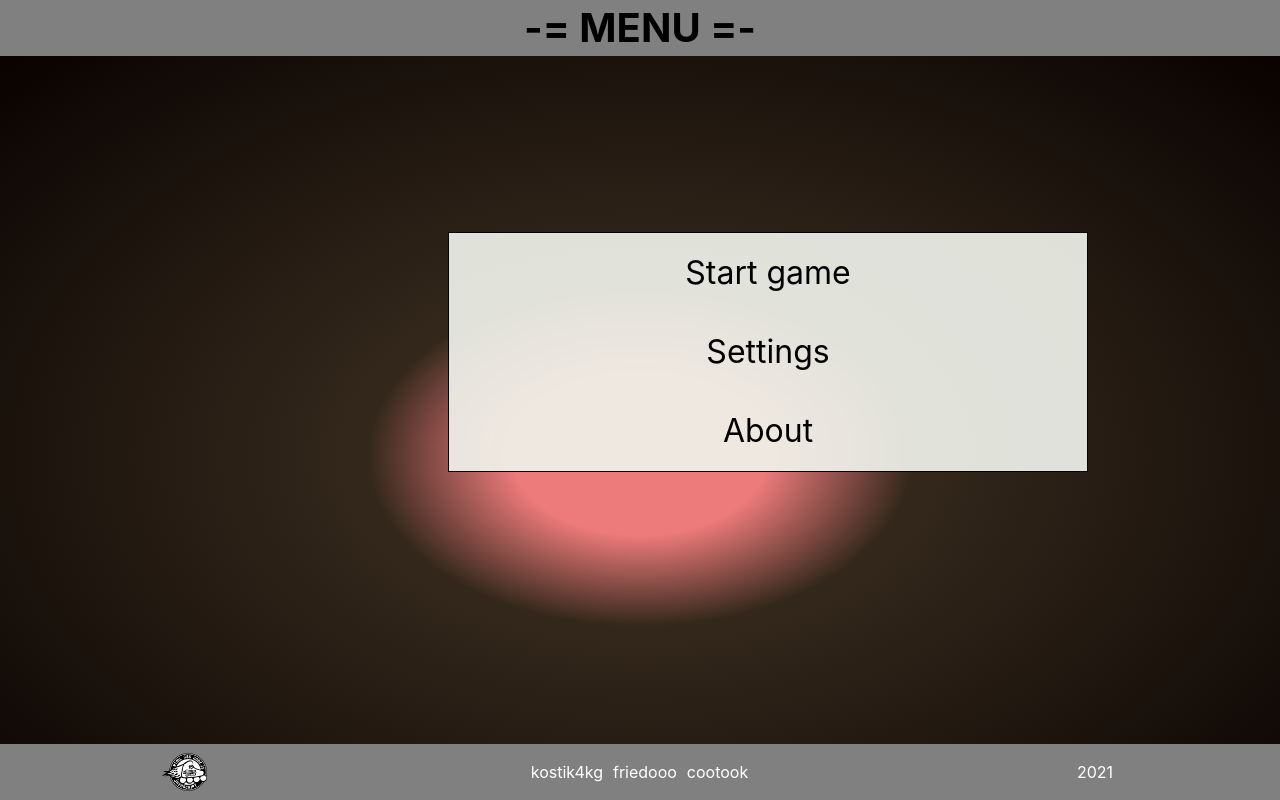
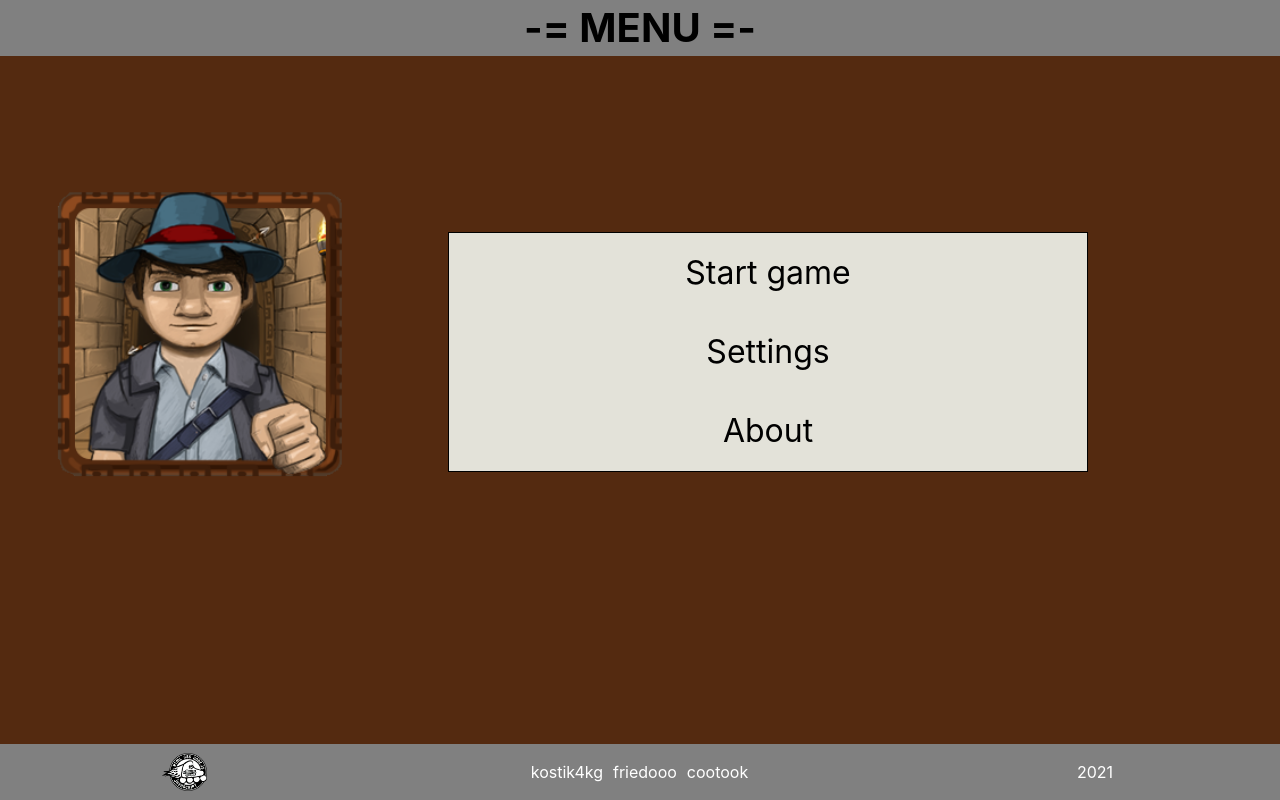
Before and after one commit to kostik4kg/rsclone, a React (Create React App) app in the folder labirint/: page / in a window 1280 px wide. Built offline with nearby package versions, Linux system fonts and the light colour scheme.

Commit message:
feat: change file structure, use react routing

```diff
--- a/labirint/src/App.js
+++ b/labirint/src/App.js
@@ -1,14 +1,9 @@
 import './components/js/canvas'
 import './App.css';
 import './components/sass/page.scss';
-// import './components/sass/menu.scss';
-// import './components/sass/footer.scss';
-// import './components/sass/header.scss';
 
 import Game from './components/_Game/Game'
 
-
-// import './components/sass/cover.scss';
 import Header from './components/_Header/Header';
 import Menu from './components/_Menu/Menu';
 import Footer from './components/_Footer/Footer';
@@ -23,18 +18,41 @@ import {
 
 function App() {
   return (
-    // <Router>
-    <div className="wrapper">
-      <Header />
-      <Menu />
-      {/* <Route path='/' component={Cover} /> */}
-      <Footer />
-      {/* <Cover /> */}
+    <Router>
+      <div className="wrapper">
 
-      <Game />
-    </div>
+        <Header />
 
-    // {/* </Router> */}
+        <Switch>
+          <Route exact path='/'>
+            <Cover />
+            <Menu />
+          </Route>
+
+          <Route path='/Start'>
+            <Game />
+          </Route>
+
+          <Route path='/Menu'>
+            <Cover />
+            <Menu />
+          </Route>
+
+          {/* <Route path='/' component={Cover} />
+          <Route path='/' component={Menu} />
+
+          <Route path='/Start' component={Game} />
+
+          <Route path='/Menu' component={Cover} />
+          <Route path='/Menu' component={Menu} /> */}
+
+        </Switch>
+
+        <Footer />
+
+      </div>
+
+    </Router>
   );
 }
 // глобальная переменная апп, контейнер пикси
--- a/labirint/src/components/_Cover/Cover.jsx
+++ b/labirint/src/components/_Cover/Cover.jsx
@@ -1,14 +1,11 @@
 import React from 'react';
-import showMenu from '../js/show-menu.nav';
+import go from '../js/go';
 // import showCover from '../js/show-cover.nav'
 import styleObj from './cover.module.scss';
 
 function Cover() {
   return (
-    <div className={styleObj.cover} onClick={() => {
-      // showMenu();
-      // showCover();
-    }}></div>
+    <div className={styleObj.cover} onClick={() => {go();}}></div>
   )
 }
 
--- a/labirint/src/components/_Header/Header.jsx
+++ b/labirint/src/components/_Header/Header.jsx
@@ -1,17 +1,15 @@
 import React from 'react';
-import showMenu from '../js/show-menu.nav';
+import showMenu from '../js/go';
 // import showCover from '../js/show-cover.nav';
 import playMouseHover from '../js/play-mouse-hover.sound';
 import styleObj from './header.module.scss'
+import { Link } from 'react-router-dom';
 
 function Header() {
   return (
     <header className={styleObj.header}>
-      <div className={styleObj.header__menu} onClick = {() => {
-        // showMenu();
-        // showCover();
-        }} onMouseOver={playMouseHover}>
-        <a href="/menu"> -= MENU =- </a>
+      <div className={styleObj.header__menu} onMouseOver={playMouseHover}>
+        <Link to="/Menu" id="Menu"> -= MENU =- </Link>
       </div>
     </header>
   )
--- a/labirint/src/components/_Menu/Menu.jsx
+++ b/labirint/src/components/_Menu/Menu.jsx
@@ -1,16 +1,18 @@
 import React from 'react';
-import showMenu from '../js/show-menu.nav';
+import go from '../js/go';
 // import showCover from '../js/show-cover.nav';
 import playMouseHover from '../js/play-mouse-hover.sound';
 import styleObj from './menu.module.scss'
+import { Link, BrowserRouter as Router  } from 'react-router-dom';
 
 
 function Menu() {
   const menuItems = [
     {id: 'Start', title: 'Start game', listener: () => {
-      showMenu();
+      go();
       // showCover();
-    }},
+       }
+    },
     {id: 'Settings', title: 'Settings'},
     {id: 'About', title: 'About'}
   ]
@@ -25,11 +27,11 @@ function Menu() {
 
   function MenuItem({props}) {
     return (
-      //<a href={props.id}>
+      <Link to={props.id}>
         <div id={props.id} onClick={props.listener} onMouseOver={playMouseHover}>
         {props.title}
          </div>
-      //</a>
+      </Link>
 
     )
   }
--- a/labirint/src/components/js/canvas.js
+++ b/labirint/src/components/js/canvas.js
@@ -5,7 +5,7 @@ import { keyboard } from './keypressFn';
 import { hitTestRectangle } from './keypressFn';
 import { gameMap } from './gameMap';
 
-import showMenu from './show-menu.nav';
+// import showMenu from './go';
 import showCover from './show-cover.nav';
 
 let ctx = null;
@@ -147,7 +147,7 @@ function Character() {
   // this.sprites[directions.idle] = [{ x: 0, y: 120, w: 30, h: 30, d: 200 }, { x: 0, y: 120, w: 30, h: 30, d: 200 }];
   this.sprites[directions.up] = [{ x: 10, y: 10, w: 40, h: 47, d: 120 }, { x: 74, y: 10, w: 40, h: 47, d: 120 }, { x: 138, y: 10, w: 40, h: 47, d: 120 }, { x: 202, y: 10, w: 40, h: 47, d: 120 }, { x: 266, y: 10, w: 40, h: 47, d: 120 }, { x: 332, y: 10, w: 40, h: 47, d: 120 }, { x: 396, y: 10, w: 40, h: 47, d: 120 }, { x: 460, y: 10, w: 40, h: 47, d: 120 }, { x: 524, y: 10, w: 40, h: 47, d: 120 }];
   this.sprites[directions.right] = [{ x: 10, y: 205, w: 40, h: 47, d: 120 }, { x: 74, y: 205, w: 40, h: 47, d: 120 }, { x: 138, y: 205, w: 40, h: 47, d: 120 }, { x: 202, y: 205, w: 40, h: 47, d: 120 }, { x: 266, y: 205, w: 40, h: 47, d: 120 }, { x: 332, y: 205, w: 40, h: 47, d: 120 }, { x: 396, y: 205, w: 40, h: 47, d: 120 }, { x: 460, y: 205, w: 40, h: 47, d: 120 }, { x: 524, y: 205, w: 40, h: 47, d: 120 }];
-  this.sprites[directions.down] = [{ x: 10, y: 142, w: 40, h: 47, d: 120 }, { x: 74, y: 142, w: 40, h: 47, d: 120 }, { x: 138, y: 142, w: 40, h: 47, d: 120 }, { x: 202, y: 142, w: 40, h: 47, d:120 }, { x: 266, y: 142, w: 40, h: 47, d: 120 }, { x: 332, y: 142, w: 40, h: 47, d: 120 }, { x: 396, y: 142, w: 40, h: 47, d: 120 }, { x: 460, y: 142, w: 40, h: 47, d: 120 }, { x: 524, y: 142, w: 40, h: 47, d: 120 }];
+  this.sprites[directions.down] = [{ x: 10, y: 142, w: 40, h: 47, d: 120 }, { x: 74, y: 142, w: 40, h: 47, d: 120 }, { x: 138, y: 142, w: 40, h: 47, d: 120 }, { x: 202, y: 142, w: 40, h: 47, d: 120 }, { x: 266, y: 142, w: 40, h: 47, d: 120 }, { x: 332, y: 142, w: 40, h: 47, d: 120 }, { x: 396, y: 142, w: 40, h: 47, d: 120 }, { x: 460, y: 142, w: 40, h: 47, d: 120 }, { x: 524, y: 142, w: 40, h: 47, d: 120 }];
   this.sprites[directions.left] = [{ x: 10, y: 78, w: 40, h: 47, d: 120 }, { x: 74, y: 78, w: 40, h: 47, d: 120 }, { x: 138, y: 78, w: 40, h: 47, d: 120 }, { x: 202, y: 78, w: 40, h: 47, d: 120 }, { x: 266, y: 78, w: 40, h: 47, d: 120 }, { x: 332, y: 78, w: 40, h: 47, d: 120 }, { x: 396, y: 78, w: 40, h: 47, d: 120 }, { x: 460, y: 78, w: 40, h: 47, d: 120 }, { x: 524, y: 78, w: 40, h: 47, d: 120 }];
 
 }
@@ -300,10 +300,10 @@ window.onload = function () {
       tileTypes[x]['spriteDuration'] = t;
     }
   }
-  for(let g in player.sprites) {
-    if (player.sprites[g].length > 1){
+  for (let g in player.sprites) {
+    if (player.sprites[g].length > 1) {
       let t = 0;
-      for (let f in player.sprites[g]){
+      for (let f in player.sprites[g]) {
         player.sprites[g][f]['start'] = t;
         t += player.sprites[g][f].d;
         player.sprites[g][f]['end'] = t;
@@ -399,14 +399,14 @@ function drawGame() {
   lastFrameTime = currentFrameTime;
   requestAnimationFrame(drawGame);
 }
-function startGame(){
+function startGame() {
   player.tileFrom = [1, 1];
   player.tileTo = [15, 15];
 }
 
-function finish(){
-  showMenu();
+function finish() {
+  // showMenu();
   showCover();
 }
 
-export { drawGame, startGame} ;
+export { drawGame, startGame };
--- /dev/null
+++ b/labirint/src/components/js/go.js
@@ -0,0 +1,8 @@
+import { drawGame, startGame } from './canvas';
+export default function go() {
+  // const menuContainer = document.querySelector('.menu');
+  // menuContainer.classList.toggle('menu-shown');
+  // menuContainer.classList.toggle('menu-hidden');
+  requestAnimationFrame(drawGame);
+  startGame();
+}
--- a/labirint/src/components/js/show-cover.nav.js
+++ b/labirint/src/components/js/show-cover.nav.js
@@ -1,5 +1,4 @@
 export default function showCover() {
-  const cover = document.querySelector('.cover');
-  cover.classList.toggle('cover-shown');
-  cover.classList.toggle('cover-hidden');
+  const menu = document.getElementById('Menu');
+  menu.click();
 }
--- a/labirint/src/components/js/show-menu.nav.js
+++ /dev/null
@@ -1,8 +0,0 @@
-import { drawGame, startGame} from './canvas';
-export default function showMenu() {
-  const menuContainer = document.querySelector('.menu');
-  menuContainer.classList.toggle('menu-shown');
-  menuContainer.classList.toggle('menu-hidden');
-  requestAnimationFrame(drawGame);
-  startGame();
-}
```
Also changed, not shown: 2 other files (tests, documents, lock files or other folders).
